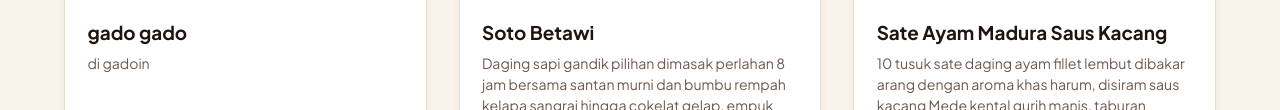
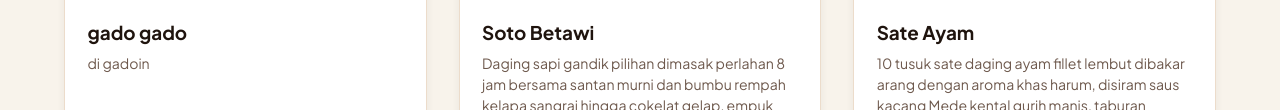
Before and after one commit to Dappaaja/kulinerdefok, a plain HTML site: page index.html in a window 1280 px wide. Shown: the part 2483-2593 px from the top of the page. Drawn offline with Linux system fonts and the light colour scheme.

Commit message:
Update index.html

```diff
--- a/index.html
+++ b/index.html
@@ -312,10 +312,10 @@
           </div>
         </article>
 
-        <!-- Produk 3: Sate Ayam Madura -->
+        <!-- Produk 3: Sate Ayam -->
         <article class="menu-card" data-category="makanan" id="product-3">
           <div class="card-media">
-            <img src="images/sate-ayam.jpg" alt="Sate Ayam Madura Saus Kacang" loading="lazy">
+            <img src="images/sate-ayam.jpg" alt="Sate Ayam" loading="lazy">
             <div class="card-badge-top">
               <span class="badge-tag badge-category">Makanan</span>
               <span class="badge-tag badge-bestseller">Favorit</span>
@@ -325,7 +325,7 @@
             </div>
           </div>
           <div class="card-body">
-            <h3 class="product-title">Sate Ayam Madura Saus Kacang</h3>
+            <h3 class="product-title">Sate Ayam </h3>
             <p class="product-desc">
               10 tusuk sate daging ayam fillet lembut dibakar arang dengan aroma khas harum, disiram saus kacang Mede kental gurih manis, taburan bawang merah dan cabai rawit.
             </p>
@@ -334,7 +334,7 @@
                 <span class="price-label">Harga</span>
                 <span class="product-price">Rp 28.000</span>
               </div>
-              <button class="btn-order-item" title="Pesan Menu Ini" onclick="openOrderModal('Sate Ayam Madura Saus Kacang', 28000, 'images/sate-ayam.jpg')">
+              <button class="btn-order-item" title="Pesan Menu Ini" onclick="openOrderModal('Sate Ayam ', 28000, 'images/sate-ayam.jpg')">
                 <i class="fa-solid fa-plus"></i>
               </button>
             </div>
```
